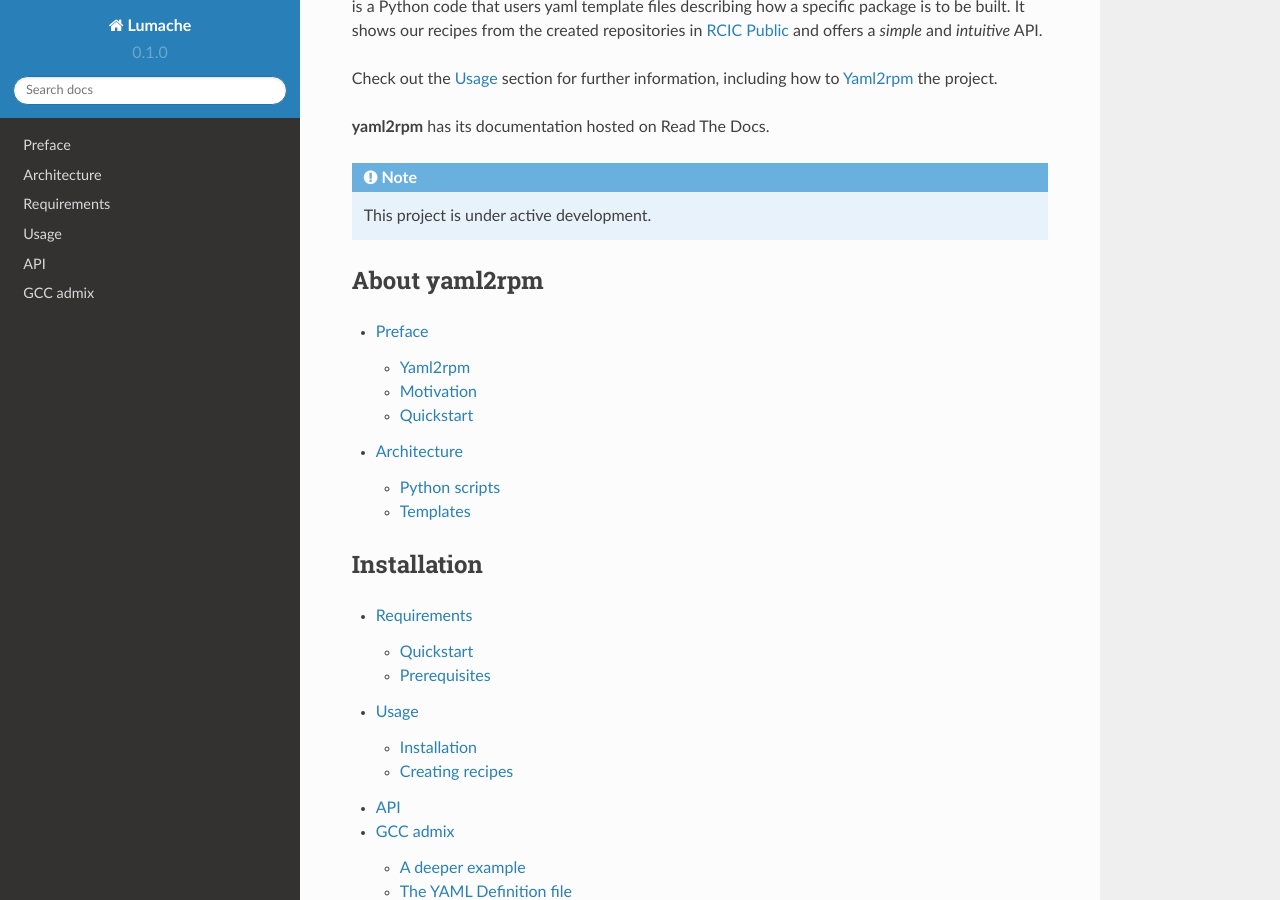
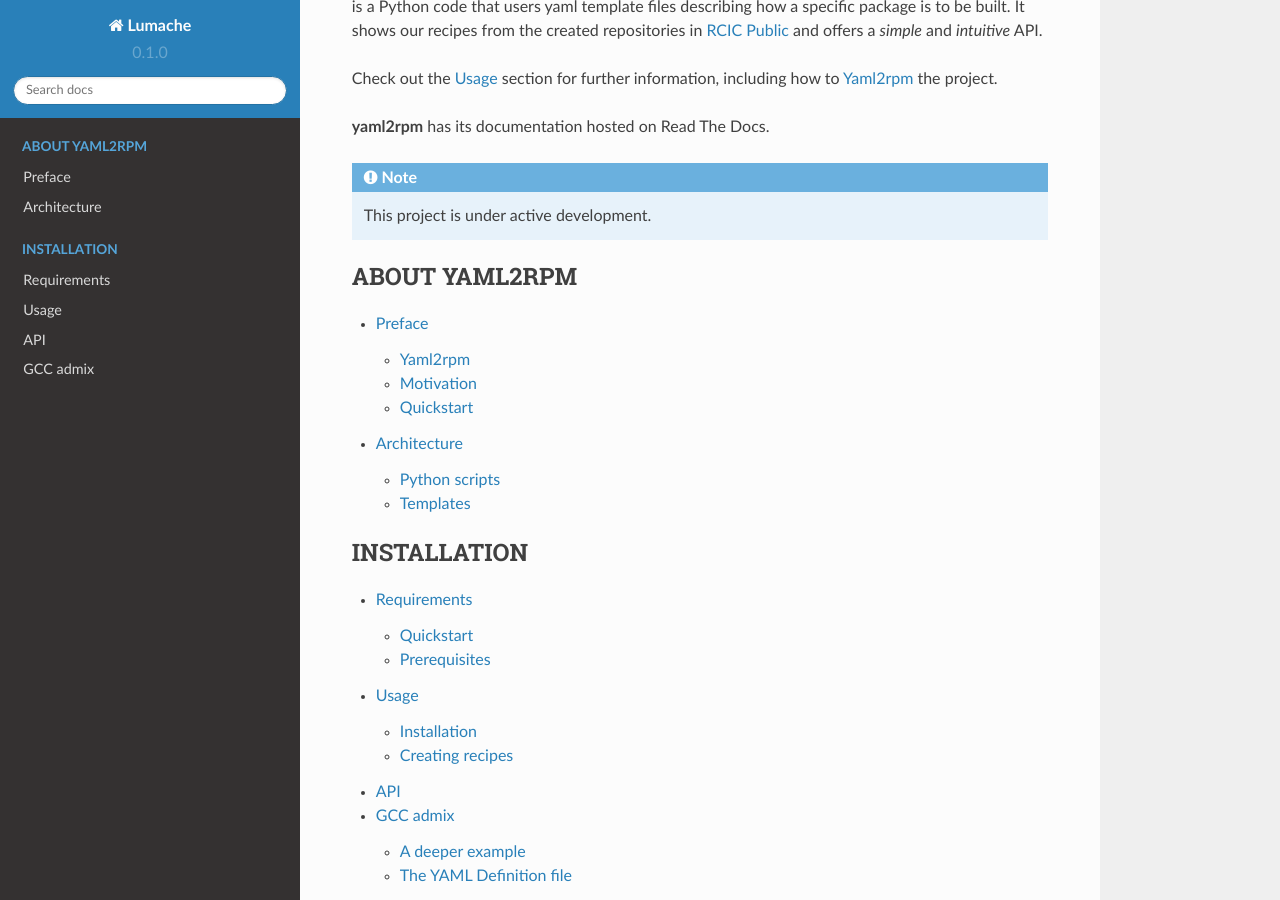
Before and after one commit to nadyawilliams/rtd-tutorial, a Sphinx documentation site: the page built from docs/source/index.rst, in a window 1280 px wide and 900 px high, scrolled down 333 px. Built offline with Sphinx 7.4.7 and the Read the Docs theme 2.0.0, drawn with Linux system fonts in a browser that asks for light colours.

```diff
--- a/docs/source/index.rst
+++ b/docs/source/index.rst
@@ -23,18 +23,15 @@ how to :ref:`installation` the project.
 
    This project is under active development.
 
-About yaml2rpm
----------------
+.. toctree::
+   :glob:
+   :caption: ABOUT YAML2RPM
+
+   about/preface
+   about/architecture
 
 .. toctree::
-
-   preface
-   architecture
-
-Installation
----------------
-
-.. toctree::
+   :caption: INSTALLATION
 
    requirements
    usage
```
Also changed, not shown: docs/source/about/architecture.rst (renamed from docs/source/architecture.rst), docs/source/about/preface.rst (renamed from docs/source/preface.rst).
